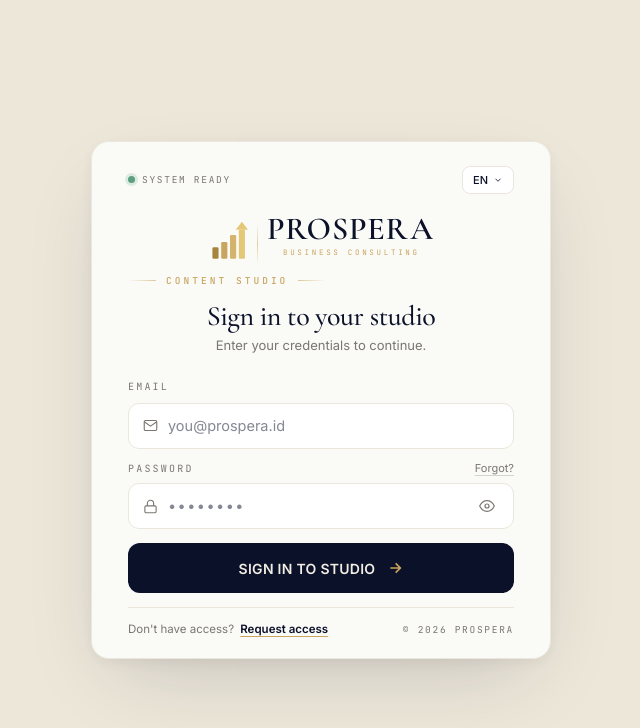
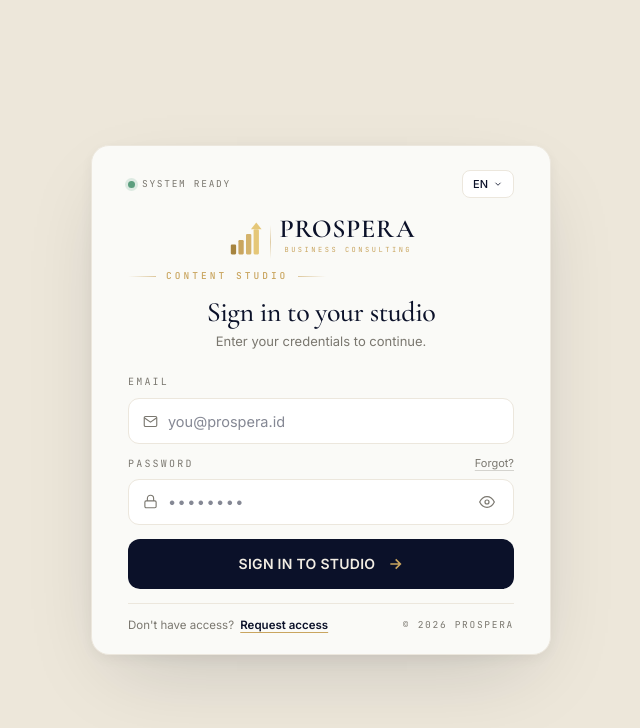
Before and after one commit to adjbusinessconsulting/prospera-content-studio, a Next.js app: page /login in a window 1280 px wide. Shown: the top 728 px of the page, without its empty margins (319-959 px from the left). Built offline with nearby package versions, Linux system fonts and the light colour scheme; no server answers.

Commit message:
fix: shrink brand lockup, add width 100% for correct centering

```diff
--- a/app/login/page.tsx
+++ b/app/login/page.tsx
@@ -31,20 +31,20 @@ const STRINGS = {
 function BrandLockup({ variant = "light" }: { variant?: "light" | "dark" }) {
   const wordmarkColor = variant === "dark" ? "#F2EDE3" : "#0B1129";
   return (
-    <div style={{ display: "flex", alignItems: "flex-end", gap: 8, justifyContent: "center" }}>
-      <svg width="44" height="44" viewBox="0 0 100 100" style={{ flexShrink: 0, marginRight: -3 }}>
+    <div style={{ width: "100%", display: "flex", alignItems: "flex-end", gap: 8, justifyContent: "center" }}>
+      <svg width="38" height="38" viewBox="0 0 100 100" style={{ flexShrink: 0, marginRight: -3 }}>
         <rect x="10" y="62" width="14" height="26" rx="3" fill="#A6843F"/>
         <rect x="30" y="50" width="14" height="38" rx="3" fill="#C9A55F"/>
         <rect x="50" y="34" width="14" height="54" rx="3" fill="#D4B36C"/>
         <rect x="70" y="22" width="14" height="66" rx="3" fill="#E5C778"/>
         <polygon points="63,22 91,22 77,4" fill="#E5C778"/>
       </svg>
-      <div style={{ width: 1, height: 40, background: "linear-gradient(to bottom, rgba(201,165,95,0), rgba(201,165,95,0.55), rgba(201,165,95,0))", flexShrink: 0 }} />
-      <div style={{ display: "flex", flexDirection: "column", alignItems: "center", lineHeight: 1, paddingBottom: 7 }}>
-        <div style={{ fontFamily: "'Cormorant Garamond', serif", fontWeight: 600, fontSize: 32, letterSpacing: "0.025em", lineHeight: 1, paddingLeft: "0.025em", color: wordmarkColor }}>
+      <div style={{ width: 1, height: 34, background: "linear-gradient(to bottom, rgba(201,165,95,0), rgba(201,165,95,0.55), rgba(201,165,95,0))", flexShrink: 0 }} />
+      <div style={{ display: "flex", flexDirection: "column", alignItems: "center", lineHeight: 1, paddingBottom: 6 }}>
+        <div style={{ fontFamily: "'Cormorant Garamond', serif", fontWeight: 600, fontSize: 26, letterSpacing: "0.025em", lineHeight: 1, paddingLeft: "0.025em", color: wordmarkColor }}>
           PROSPER<span style={{ marginLeft: "0.06em" }}>A</span>
         </div>
-        <div style={{ fontFamily: "'JetBrains Mono', monospace", fontSize: 7.5, letterSpacing: "0.36em", color: "#C9A55F", marginTop: 5, paddingLeft: "0.36em", lineHeight: 1 }}>
+        <div style={{ fontFamily: "'JetBrains Mono', monospace", fontSize: 7, letterSpacing: "0.36em", color: "#C9A55F", marginTop: 4, paddingLeft: "0.36em", lineHeight: 1 }}>
           BUSINESS&nbsp;CONSULTING
         </div>
       </div>
```
